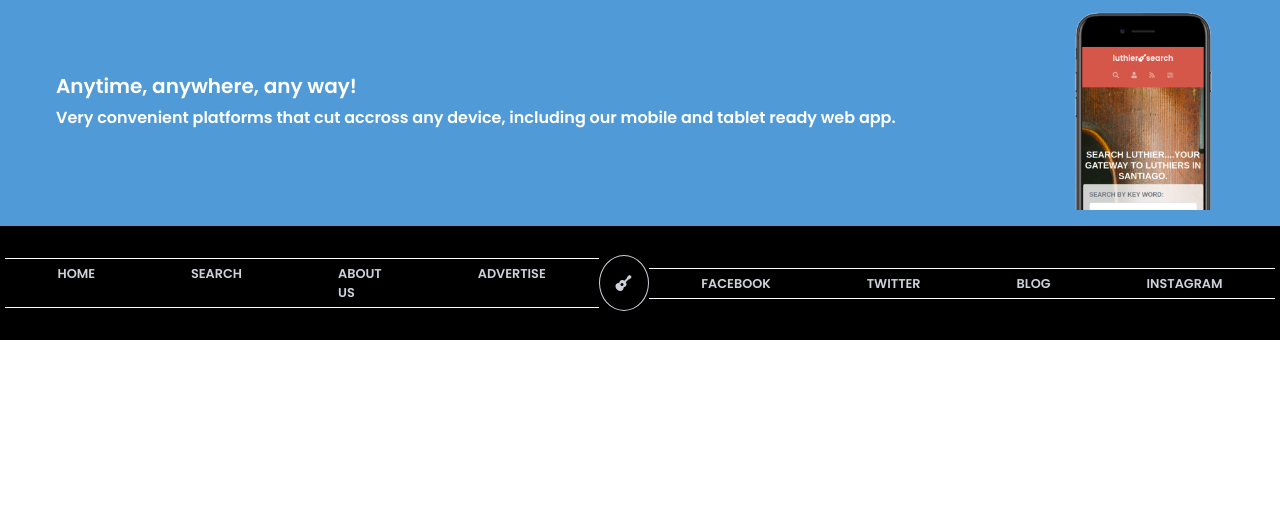
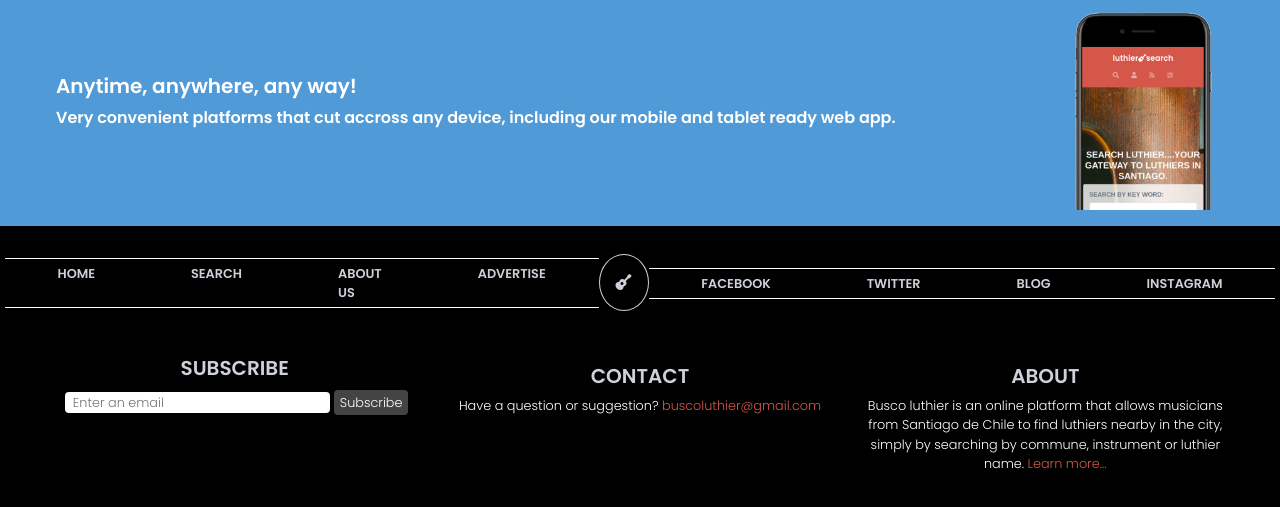
Before and after one commit to aliciapaz/buscoLuthier, a website: page index.html in a window 1280 px wide. Shown: the part 1777-2284 px from the top of the page. Before the commit the page ends 2117 px from the top, so only its background shows below. Drawn offline with Linux system fonts and the light colour scheme.

Commit message:
add subscribe, contact and about section

```diff
--- a/index.html
+++ b/index.html
@@ -4,14 +4,14 @@
     <meta charset="UTF-8" />
     <meta name="viewport" content="width=device-width, initial-scale=1.0" />
     <link rel="stylesheet" href="./css/style.css" />
-    <title>Luthier's Directory</title>
+    <title>Busco Luthier</title>
   </head>
   <body>
     <!-- Navigation bar -->
     <nav class="navbar navbar-dark bg-dark">
       <div class="container-fluid d-flex flex-column flex-md-row flex-lg-row">
         <a class="navbar-brand mx-auto ms-md-2" href="#"
-          >luthier<i class="fas fa-guitar"></i>search</a
+          >busco<i class="fas fa-guitar"></i>luthier</a
         >
         <ul class="navbar-nav d-flex flex-row mx-auto me-md-2 my-2">
           <li class="nav-item d-flex mx-3">
@@ -37,7 +37,7 @@
     <!-- Main search -->
     <div class="container-fluid wrapper-img">
       <h3 class="sl-title text-uppercase text-center">
-        search luthier....your gateway to luthiers in Santiago.
+        busco luthier....your gateway to luthiers in Santiago.
       </h3>
       <div class="search-form d-flex flex-column rounded p-3 mx-auto">
         <h5 class="search-title text-uppercase fw-bold">Search by key word:</h5>
@@ -64,7 +64,7 @@
       class="steps-container container-fluid d-none d-md-block text-center my-2 py-5"
     >
       <div class="steps-title mx-auto mb-5 text-uppercase fw-bold">
-        Luthier search works in four simple steps.
+        busco luthier works in four simple steps.
       </div>
       <div class="row">
         <div class="col-md-10 col-lg-4 mx-auto my-3">
@@ -72,9 +72,9 @@
           <h3 class="text-uppercase fw-bold">1. Search:</h3>
           <p>
             It's simple. On luthier search homepage, enter the name of a luthier
-            you are looking for and click on search. Alternatively, click on the
-            search icon on the top menu to view the list of all luthiers
-            available.
+            you are looking for, an intrument or a commune and click on search.
+            Alternatively, click on the search icon on the top menu to view the
+            list of all luthiers available.
           </p>
         </div>
         <div class="col-md-10 col-lg-4 mx-auto my-3">
@@ -82,8 +82,8 @@
           <h3 class="text-uppercase fw-bold">2. Locate:</h3>
           <p>
             Get to see where the luthier's workshop is located by clicking on
-            the luthier profile. You can get the directions from anywhere in the
-            city.
+            the luthier's profile. You can get the directions from anywhere in
+            the city.
           </p>
         </div>
       </div>
@@ -167,8 +167,10 @@
 
     <!-- footer -->
     <div class="bottom-wrapper">
-      <nav class="bottom-navbar d-none d-md-block">
-        <div class="container-fluid d-flex align-items-center justify-content-center">
+      <nav class="bottom-navbar d-none d-md-block mb-5">
+        <div
+          class="container-fluid d-flex align-items-center justify-content-center"
+        >
           <ul class="bottom-links d-flex">
             <li class="bottom-link">
               <a href="#" class="link-light text-decoration-none">HOME</a>
@@ -206,6 +208,64 @@
           </ul>
         </div>
       </nav>
+      <div class="subscribe-container container-fluid mt-3">
+        <div class="row">
+          <div class="subscribe-form col-12 col-md mb-2">
+            <h5 class="text-center">
+              <a href="#" class="link-light text-decoration-none fw-bold"
+                >SUBSCRIBE</a
+              >
+            </h5>
+            <div
+              class="d-flex flex-column flex-md-row align-items-center justify-content-center"
+            >
+              <input
+                type="email"
+                id="email"
+                name="email"
+                class="text-fields rounded border-0 my-1 mx-1 px-2 text-center text-md-start"
+                required
+                maxlength="20"
+                placeholder="Enter an email"
+              />
+              <label for="submit"></label>
+              <input
+                class="subscribe-btn border-0 rounded"
+                type="submit"
+                id="submit"
+                value="Subscribe"
+              />
+            </div>
+          </div>
+          <div class="col-12 col-md my-2">
+            <h5 class="text-center">
+              <a href="#" class="link-light text-decoration-none fw-bold"
+                >CONTACT</a
+              >
+            </h5>
+            <p class="text-center">
+              Have a question or suggestion? <a
+                href="#"
+                class="subs-link text-decoration-none"
+                >buscoluthier@gmail.com</a
+              >
+            </p>
+          </div>
+          <div class="col-12 col-md my-2">
+            <h5 class="text-center">
+              <a href="#" class="link-light text-decoration-none fw-bold"
+                >ABOUT</a
+              >
+            </h5>
+            <p class="text-center">
+              Busco luthier is an online platform that allows musicians from
+              Santiago de Chile to find luthiers nearby in the city, simply by
+              searching by commune, instrument or luthier name.
+              <a class="subs-link text-decoration-none" href="#">Learn more...</a>
+            </p>
+          </div>
+        </div>
+      </div>
     </div>
 
     <script
--- a/scss/style.scss
+++ b/scss/style.scss
@@ -105,6 +105,7 @@ $theme-colors: (
 .bottom-wrapper {
   background-color: #000;
   padding: 2rem 0;
+  font-family: $poppins;
 }
 
 .bottom-navbar .bottom-links {
@@ -113,10 +114,10 @@ $theme-colors: (
   margin:0;
   border-top: 1px solid #fff;
   border-bottom: 1px solid #fff;
+  max-width: 95%;
 }
 
 .bottom-links .bottom-link {
-  font-family: $poppins;
   font-weight: 600;
   font-size: .8rem;
   @media only screen and (max-width: 1024px) {
@@ -127,4 +128,22 @@ $theme-colors: (
   }
 }
 
+/* subscribe */
+.subscribe-container {
+  max-width: 95%;
+  font-size: .8rem;
+  color: #fff;
+}
+
+.subscribe-form .subscribe-btn {
+  background-color: #444;
+  color: #fff;
+  height: 25px;
+}
+
+.subs-link {
+  color: $red-color;
+}
+
+
 @import "../node_modules/bootstrap/scss/bootstrap.scss";
```
Also changed, not shown: css/style.css, 1 other file.
